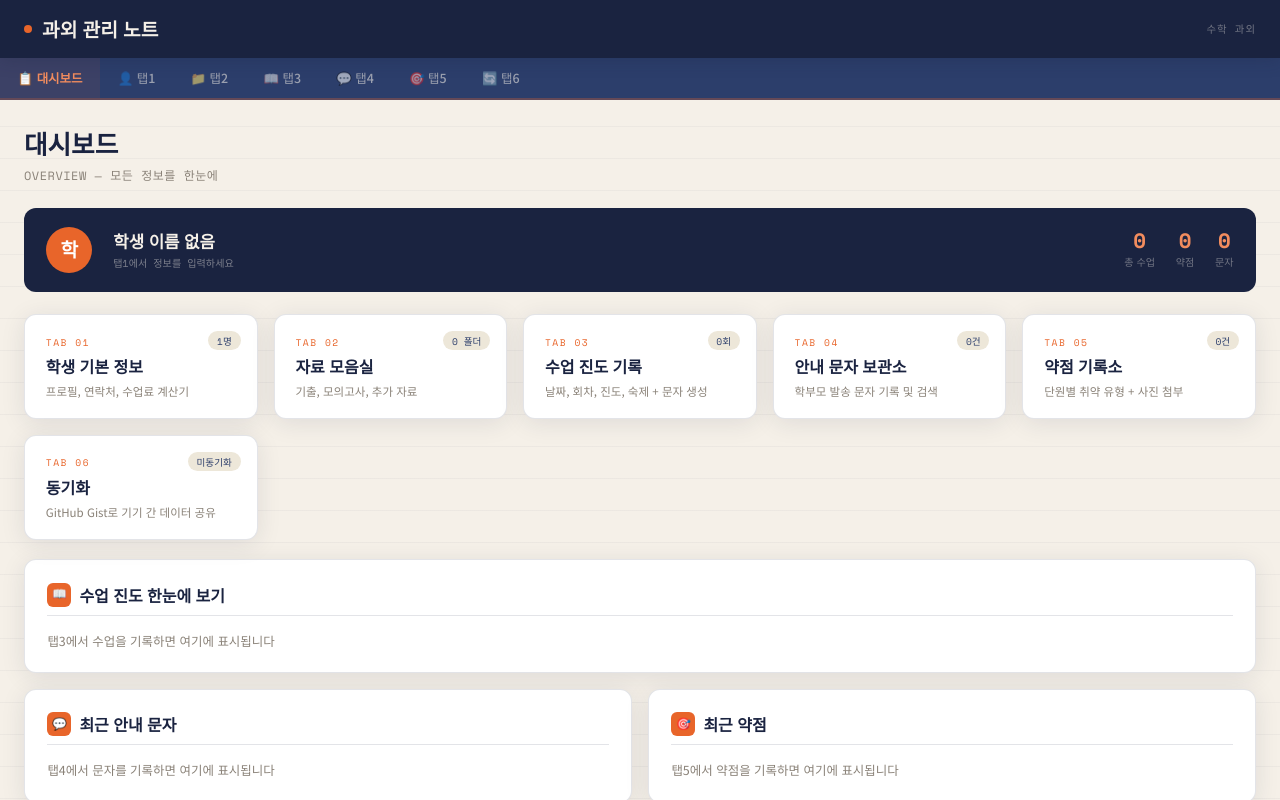
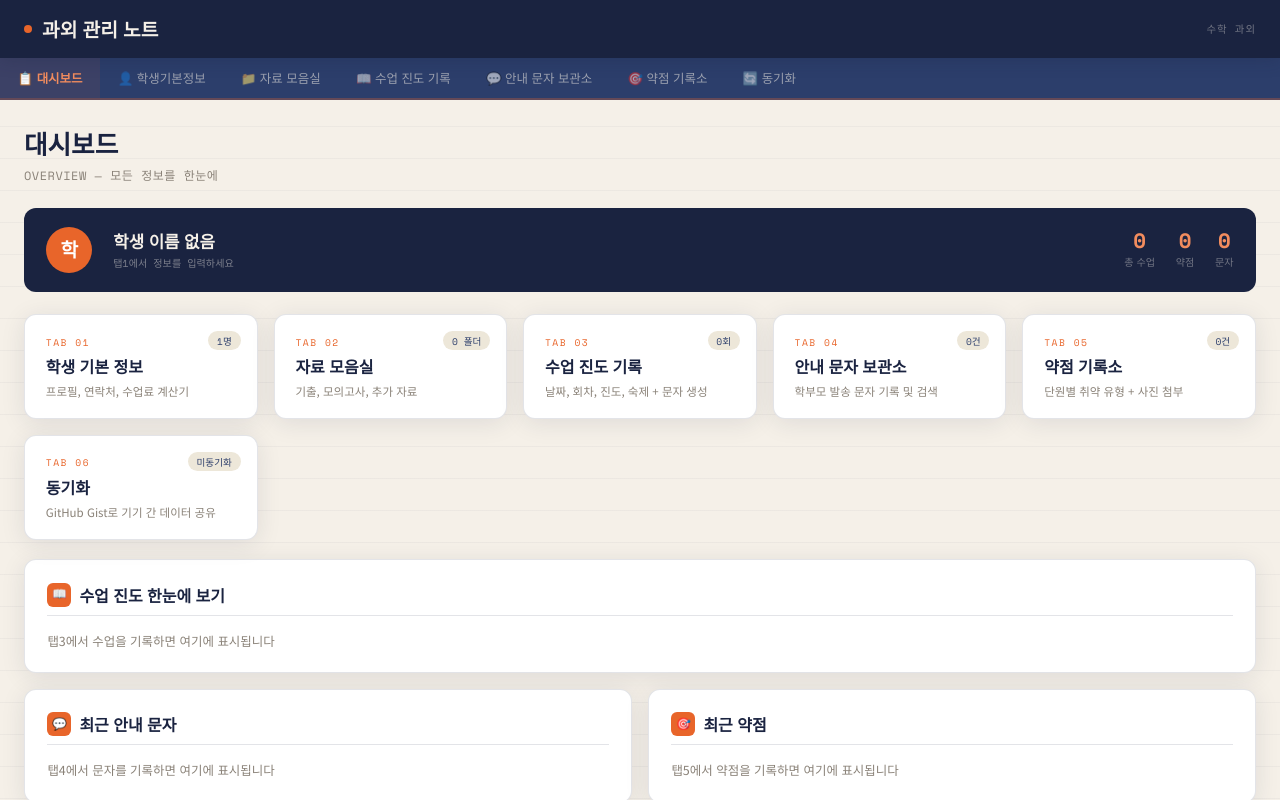
Before and after one commit to leoato/tutoring-npte, a plain HTML site: page index.html in a window 1280 px wide. Drawn offline with nearby package versions, Linux system fonts and the light colour scheme.

Commit message:
탭버튼 이름 변경

```diff
--- a/index.html
+++ b/index.html
@@ -324,12 +324,12 @@ input[readonly] { background: var(--cream-dark); color: var(--warm-gray); }
 <!-- ══════ NAV ══════ -->
 <nav id="main-nav">
   <button class="tab-btn active" data-tab="dashboard" onclick="showTab('dashboard')">📋 대시보드</button>
-  <button class="tab-btn" data-tab="tab1" onclick="showTab('tab1')">👤 탭1</button>
-  <button class="tab-btn" data-tab="tab2" onclick="showTab('tab2')">📁 탭2</button>
-  <button class="tab-btn" data-tab="tab3" onclick="showTab('tab3')">📖 탭3</button>
-  <button class="tab-btn" data-tab="tab4" onclick="showTab('tab4')">💬 탭4</button>
-  <button class="tab-btn" data-tab="tab5" onclick="showTab('tab5')">🎯 탭5</button>
-  <button class="tab-btn" data-tab="tab6" onclick="showTab('tab6')">🔄 탭6</button>
+  <button class="tab-btn" data-tab="tab1" onclick="showTab('tab1')">👤 학생기본정보</button>
+  <button class="tab-btn" data-tab="tab2" onclick="showTab('tab2')">📁 자료 모음실</button>
+  <button class="tab-btn" data-tab="tab3" onclick="showTab('tab3')">📖 수업 진도 기록</button>
+  <button class="tab-btn" data-tab="tab4" onclick="showTab('tab4')">💬 안내 문자 보관소</button>
+  <button class="tab-btn" data-tab="tab5" onclick="showTab('tab5')">🎯 약점 기록소</button>
+  <button class="tab-btn" data-tab="tab6" onclick="showTab('tab6')">🔄 동기화</button>
 </nav>
 
 <!-- ══════ CONTENT ══════ -->
```
